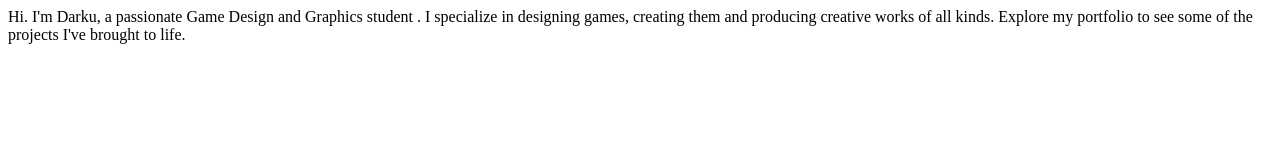
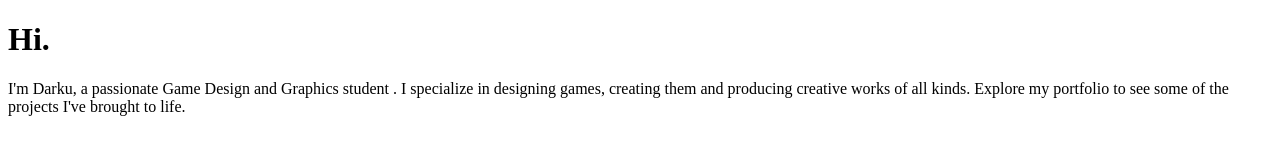
Before and after one commit to Darkuu/Darkuu.github.io, a plain HTML site: page index.html in a window 1280 px wide. Drawn offline with Linux system fonts and the light colour scheme.

Commit message:
Update index.html

```diff
--- a/index.html
+++ b/index.html
@@ -6,7 +6,7 @@
     <link rel="stylesheet" href="styles.css">
 </head>
 <body>
-Hi.
+<h1> Hi.</h1>
 
 I'm Darku, a passionate Game Design and Graphics student .
 I specialize in designing games, creating them and producing creative works  of all kinds.
```
